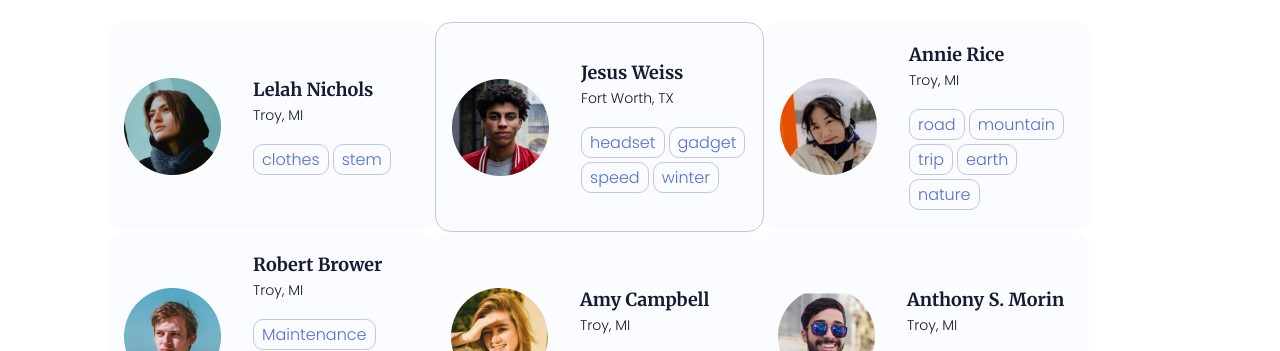
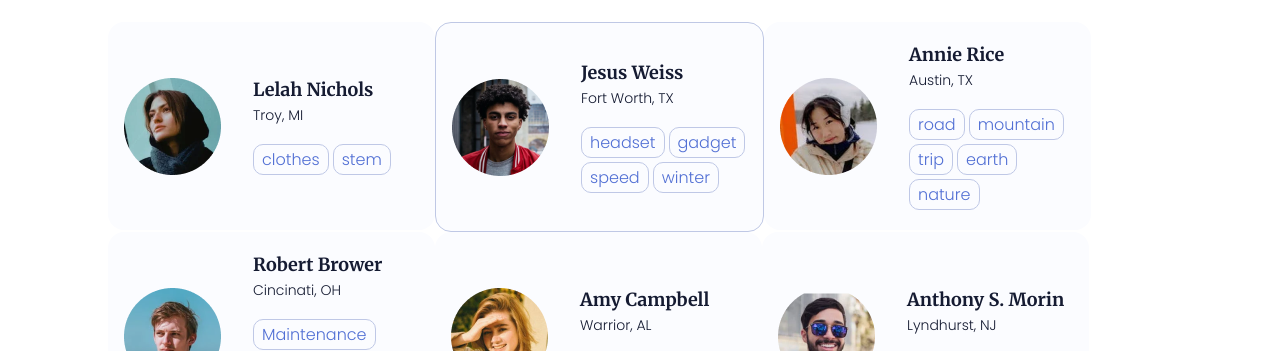
Before and after one commit to Taduynguyen/TestCuoiKhoa-TaDuyNguyen, a plain HTML site: page Bai3/index.html in a window 1280 px wide. Shown: the part 286-637 px from the top of the page. Drawn offline with Linux system fonts and the light colour scheme; a web font is replaced by a local one.

Commit message:
Fix.Done!

```diff
--- a/Bai3/index.html
+++ b/Bai3/index.html
@@ -59,7 +59,7 @@
             <img class="avatar" src="./picture/Annie.png" alt="">
             <div>
                 <div class="name">Annie Rice</div>
-                <div class="address">Troy, MI</div>
+                <div class="address">Austin, TX</div>
                 <div class="tag-wrapper">
                     <span class="favourite">road</span>
                     <span class="favourite">mountain</span>
@@ -74,7 +74,7 @@
             <img class="avatar" src="./picture/Robert.png" alt="">
             <div>
                 <div class="name">Robert Brower</div>
-                <div class="address">Troy, MI</div>
+                <div class="address">Cincinati, OH</div>
                 <div class="tag-wrapper">
                     <span class="favourite">Maintenance</span>
                     <span class="favourite">gears</span>
@@ -88,7 +88,7 @@
             <img class="avatar" src="./picture/Amy.png" alt="">
             <div>
                 <div class="name">Amy Campbell</div>
-                <div class="address">Troy, MI</div>
+                <div class="address">Warrior, AL</div>
                 <div class="tag-wrapper">
                     <span class="favourite">music</span>
                     <span class="favourite">disks</span>
@@ -100,7 +100,7 @@
             <img class="avatar" src="./picture/Anthony.png" alt="">
             <div>
                 <div class="name">Anthony S. Morin</div>
-                <div class="address">Troy, MI</div>
+                <div class="address">Lyndhurst, NJ</div>
                 <div class="tag-wrapper">
                     <span class="favourite">vintage</span>
                     <span class="favourite">electric</span>
```
